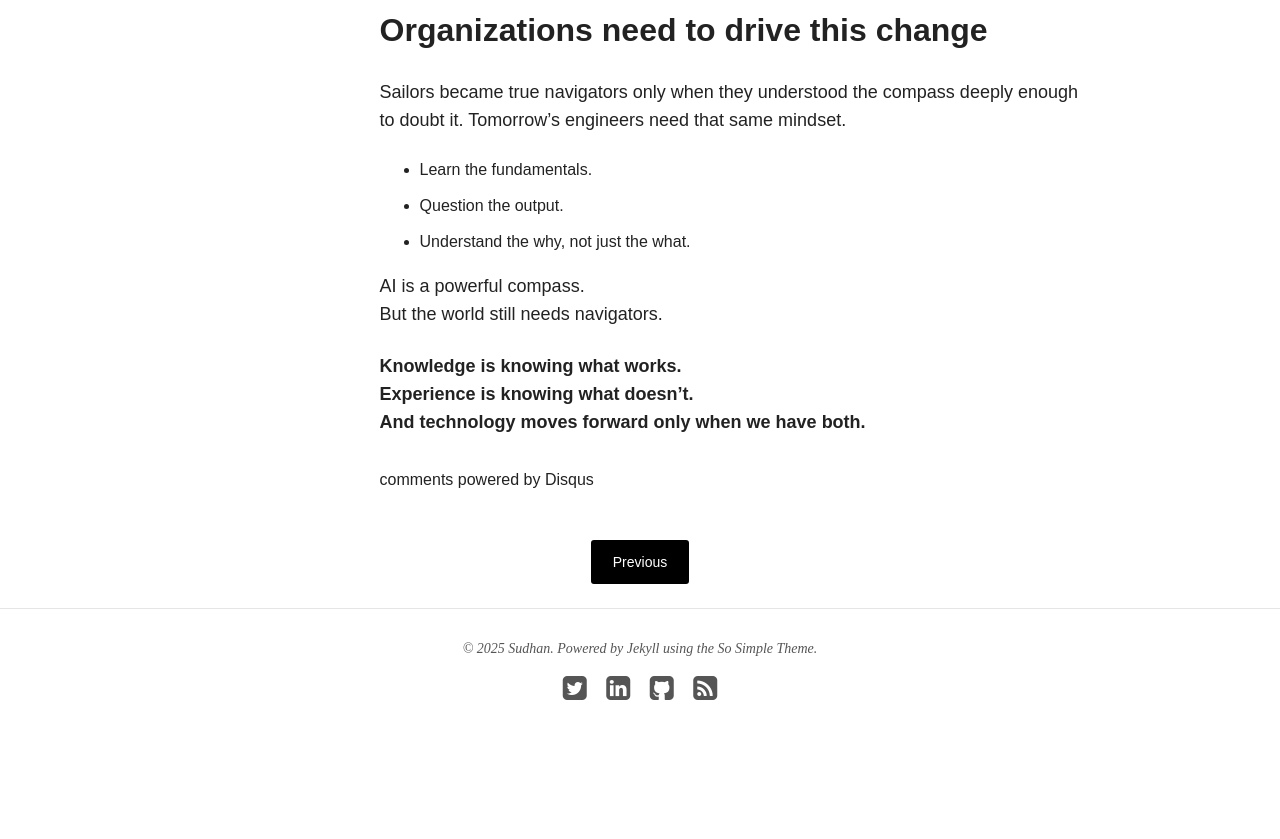
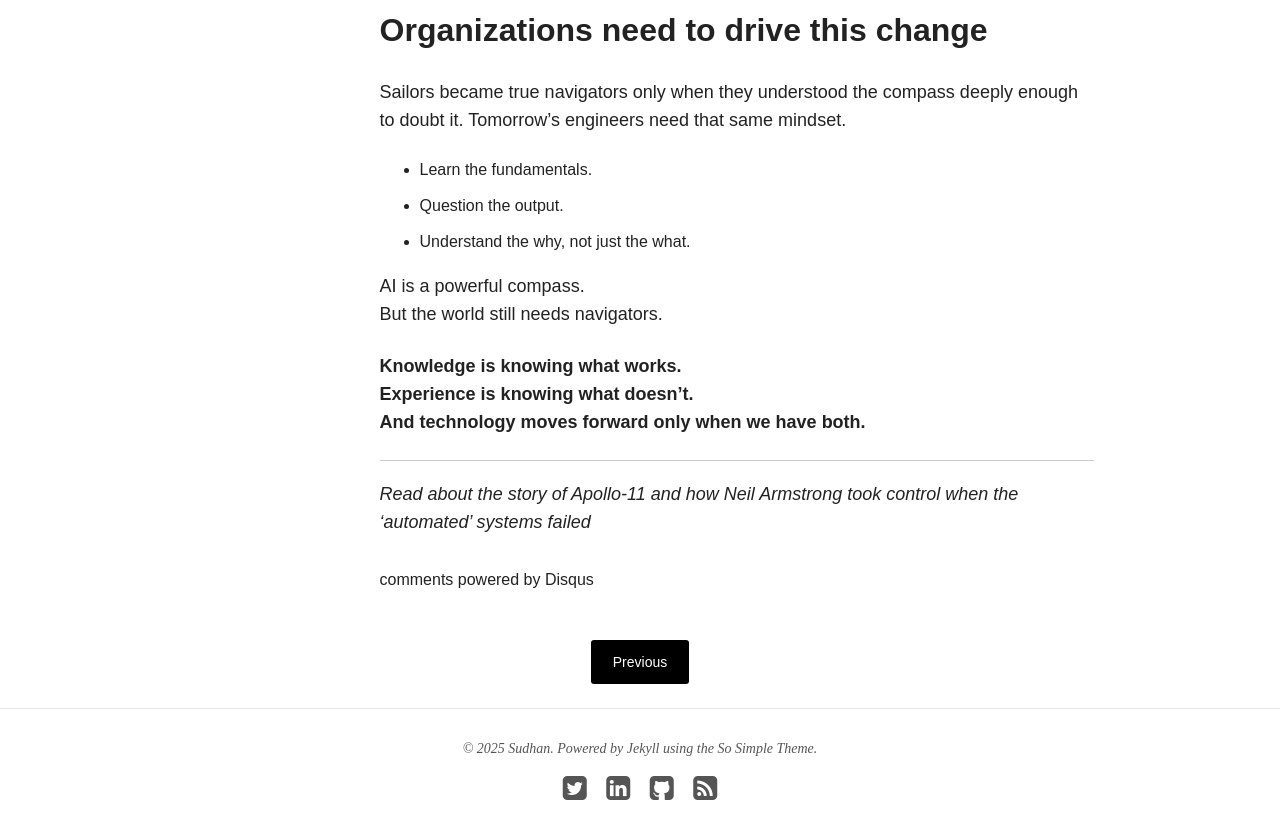
Before and after one commit to p2c2e/p2c2e.github.io, a Jekyll site: the page built from _posts/articles/2025-10-31-illusion-of-competence.md, in a window 1280 px wide and 900 px high, scrolled down 3783 px. Shown: the top 839 px of the window. Built offline with Jekyll 4.4.1, drawn with Linux system fonts in a browser that asks for light colours; nearby versions of some CDN libraries; comment, search, counter and statistics services are not loaded; before the commit the page ends 4583 px from its top, so only the background shows below that.

Commit message:
Added Apollo-11 to the mix..

```diff
--- a/_posts/articles/2025-10-31-illusion-of-competence.md
+++ b/_posts/articles/2025-10-31-illusion-of-competence.md
@@ -149,3 +149,6 @@ But the world still needs navigators.
 **Knowledge is knowing what works.\
 Experience is knowing what doesn't.\
 And technology moves forward only when we have both.**
+
+---
+_Read about the [story of Apollo-11](https://arstechnica.com/science/2019/07/apollo-triumph/) and how Neil Armstrong took control when the 'automated' systems failed_
```
